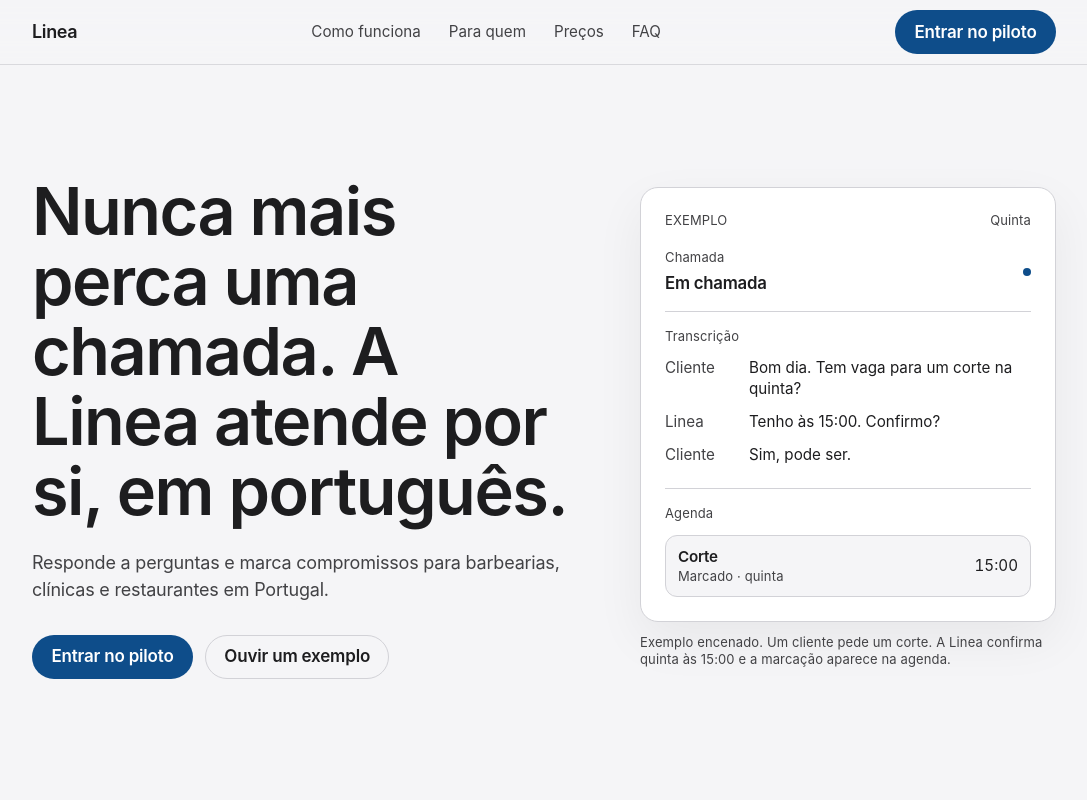
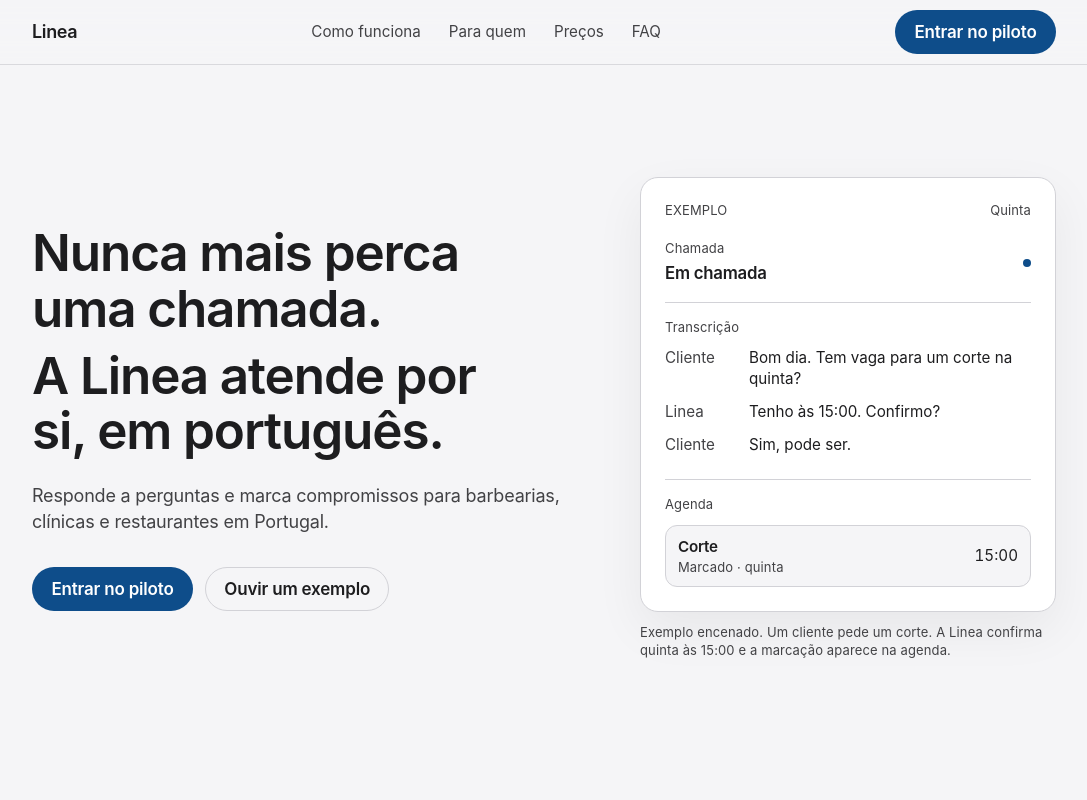
Before and after one commit to dongrie05/Linea, a Next.js app: page / in a window 1280 px wide. Shown: the top 800 px of the page, without its empty margins (96-1183 px from the left). Built offline with nearby package versions, Linux system fonts and the light colour scheme.

Commit message:
Ajustar o título do hero para duas frases legíveis.
O tamanho anterior partia a frase em demasiadas linhas curtas ao lado do exemplo de chamada.

Co-authored-by: dongrie05 <dongrie05@users.noreply.github.com>

```diff
--- a/app/globals.css
+++ b/app/globals.css
@@ -100,8 +100,8 @@
 }
 
 .display {
-  font-size: clamp(2.5rem, 5.2vw, 4.25rem);
-  line-height: 1.05;
+  font-size: clamp(2.25rem, 4vw, 3.5rem);
+  line-height: 1.08;
   letter-spacing: -0.022em;
   font-weight: 600;
 }
--- a/src/components/Hero.tsx
+++ b/src/components/Hero.tsx
@@ -6,7 +6,10 @@ export default function Hero() {
     <section className="mx-auto grid max-w-page items-center gap-14 px-5 pb-8 pt-16 sm:px-8 sm:pt-24 lg:grid-cols-[minmax(0,1fr)_26rem] lg:gap-16 lg:pt-28">
       <div className="max-w-[38rem]">
         <h1 className="display">
-          Nunca mais perca uma chamada. A Linea atende por si, em português.
+          Nunca mais perca uma chamada.
+          <span className="mt-3 block">
+            A Linea atende por si, em português.
+          </span>
         </h1>
         <p className="lede mt-6 max-w-[34rem]">
           Responde a perguntas e marca compromissos para barbearias, clínicas e
```
